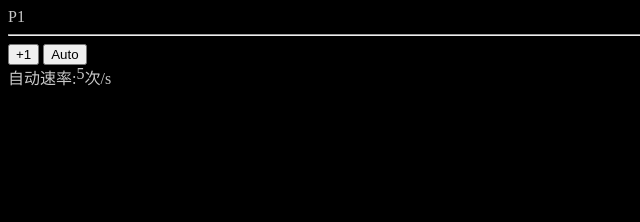
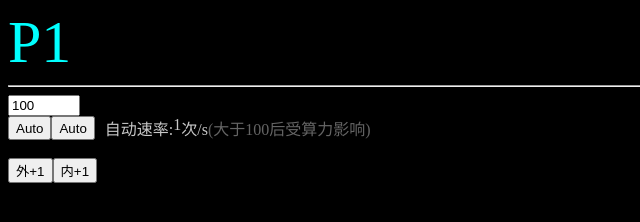
Before and after one commit to cantnavet/PH, a plain HTML site: page index.html in a window 1280 px wide. Shown: the whole page, without its empty margins (0-640 px from the left). Drawn offline with Linux system fonts and the light colour scheme.

Commit message:
Update index.html

```diff
--- a/index.html
+++ b/index.html
@@ -8,13 +8,23 @@
 </head>
 <body style="background: black; color: rgb(200, 200, 200);">
     <div id="maintext">
-        P1
+        <span style="font-size: 60px; color: aqua;">P1</span>
     </div>
     <hr>
-    <button id="p1" onclick="addone()">+1</button>
-    <button id="auto" onclick="auto()">Auto</button>
+    <input type="number" id="speed" max="1000" min="1" value="100">
     <div style="display: flex;">
-        自动速率: <div id="aspeed">5</div>次/s
+        <button id="auto" onclick="autoa1()">Auto</button>
+        <button id="auto" onclick="autoain1()">Auto</button>
+        <div style="display: flex; margin-left: 10px;">
+            自动速率: <div id="aspeed">1</div>次/s <span style="color: rgb(100, 100, 100);">(大于100后受算力影响)</span>
+        </div>
     </div>
+
+    <br>
+    <div style="display: flex;">
+        <button id="p1" onclick="addone()">外+1</button>
+        <button id="p1" onclick="addinone()">内+1</button>
+    </div>
+
 </body>
 </html>
```
